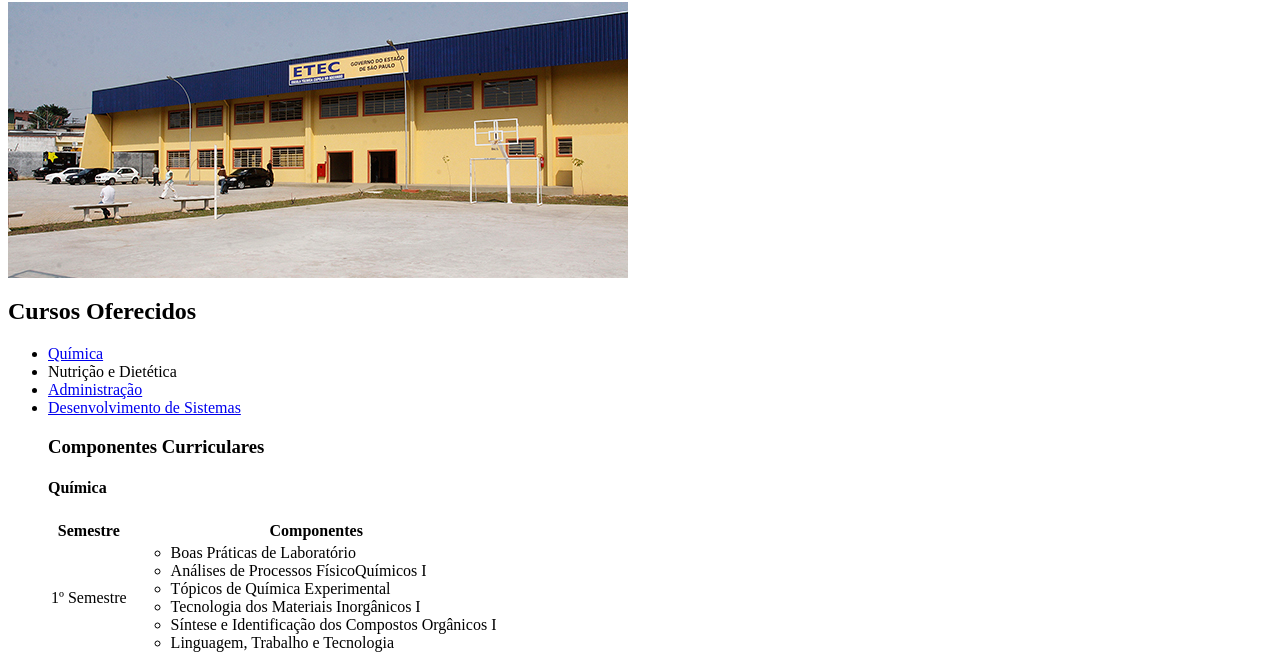
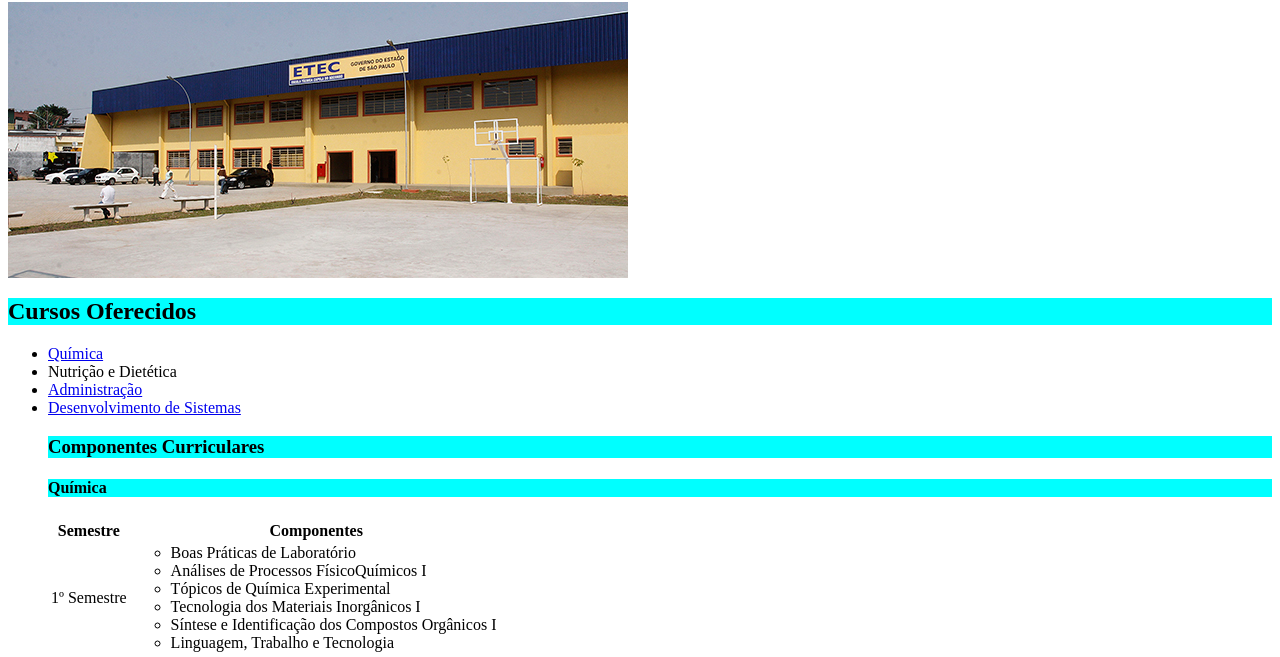
Before and after one commit to ValdirFilho/Site-da-ETEC, a plain HTML site: page etecia.html in a window 1280 px wide. Shown: the part 64-721 px from the top of the page. Drawn offline with Linux system fonts and the light colour scheme; files whose address does not match are found by name.

Commit message:
css external

```diff
--- a/etecia.html
+++ b/etecia.html
@@ -1,7 +1,7 @@
 <html>
 <head>
 	<title>ETEC Irmã Agostina</title>
-	<link rel="stylesheet" href="style/style.css"/>
+	<link rel="stylesheet" href="style/style.css"
 
 </head>
 <body>
--- a/style.css
+++ b/style.css
@@ -1,3 +1,4 @@
-h1,h2,h3,h4 {background-color: aqua;
-
-      }
+h1 {background-color: aqua;}
+h2 {background-color: aqua;}
+h3 {background-color: aqua;}
+h4 {background-color: aqua;}
--- a/style/style.css
+++ b/style/style.css
@@ -1 +1,3 @@
-h1{background-color: aqua}
+h1, h2, h3, h4{
+    background-color: aqua;
+}
```
